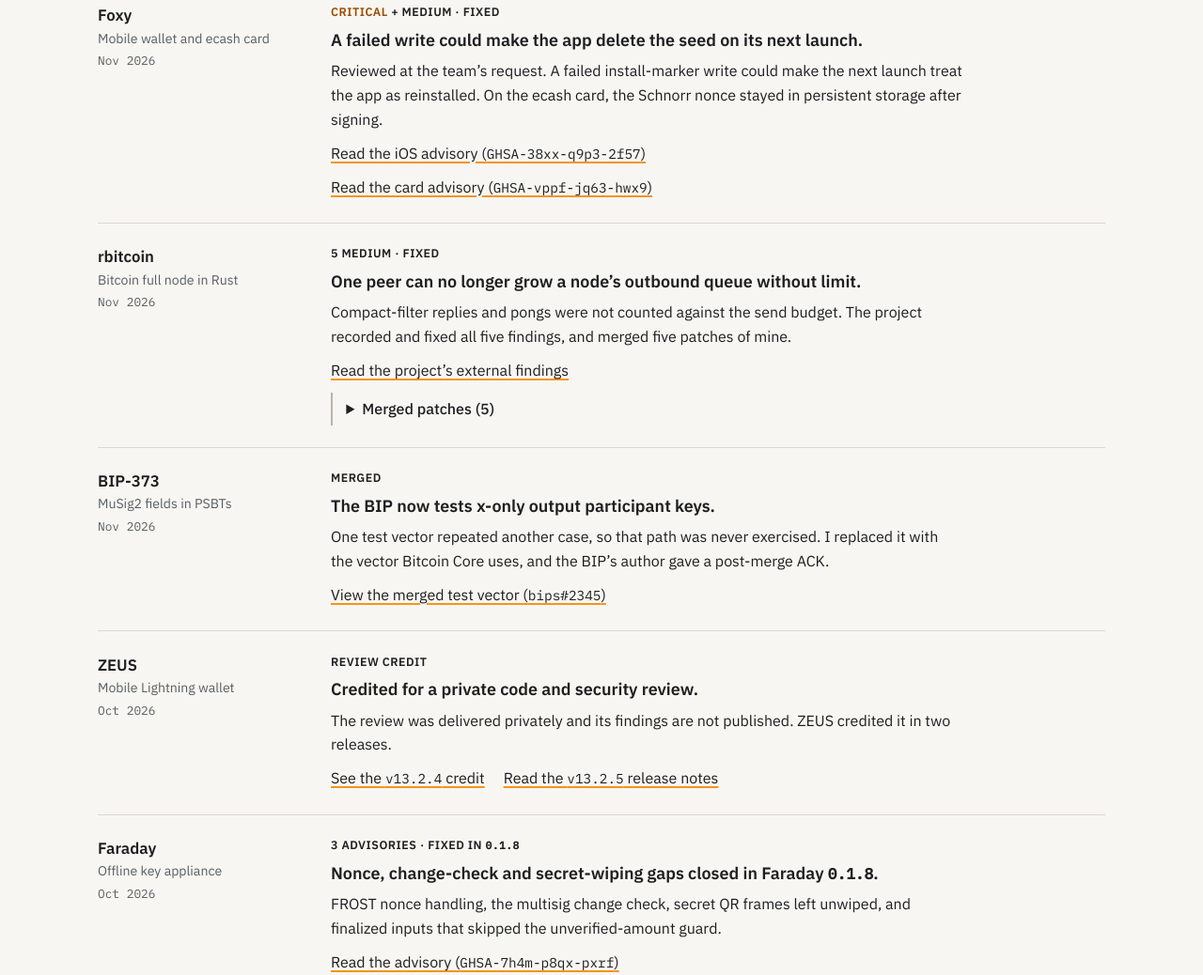
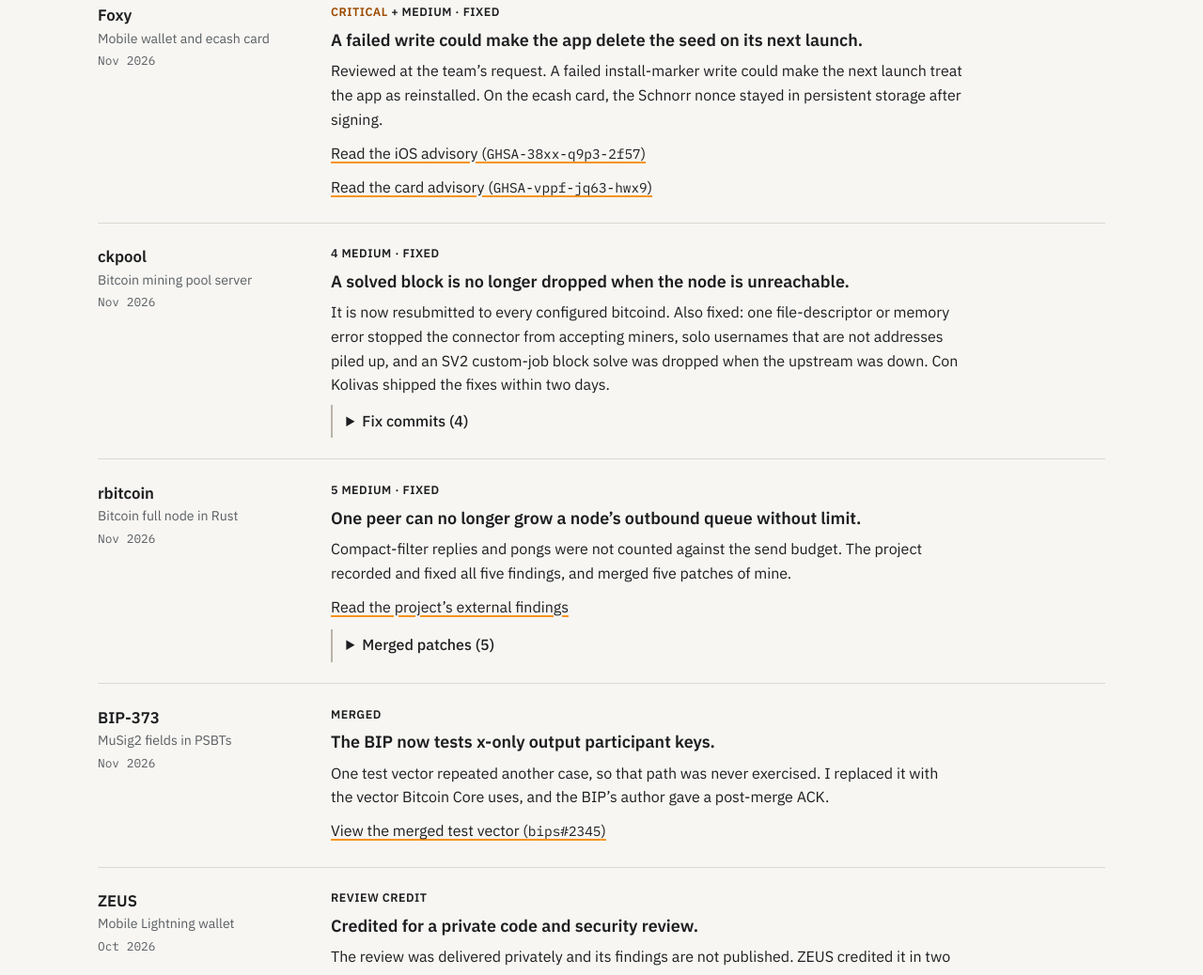
Before and after one commit to MrHodlX/MrHodlX.github.io, a plain HTML site: page index.html in a window 1280 px wide. Shown: the part 1084-2122 px from the top of the page at 94% size. Drawn offline with Linux system fonts and the light colour scheme.

Commit message:
Recent work: add ckpool, four mediums fixed within two days

```diff
--- a/index.html
+++ b/index.html
@@ -246,6 +246,23 @@
           <p class="evidence"><a href="https://github.com/getfoxy/iOS/security/advisories/GHSA-38xx-q9p3-2f57">Read the iOS advisory (<span class="mono">GHSA-38xx-q9p3-2f57</span>)</a> <a href="https://github.com/getfoxy/card/security/advisories/GHSA-vppf-jq63-hwx9">Read the card advisory (<span class="mono">GHSA-vppf-jq63-hwx9</span>)</a></p>
         </div>
       </li>
+      <li id="ckpool">
+        <div class="who"><span class="project">ckpool</span><span class="kind">Bitcoin mining pool server</span><span class="date">Nov 2026</span></div>
+        <div class="body">
+          <p class="status">4 MEDIUM &middot; FIXED</p>
+          <h3>A solved block is no longer dropped when the node is unreachable.</h3>
+          <p>It is now resubmitted to every configured bitcoind. Also fixed: one file-descriptor or memory error stopped the connector from accepting miners, solo usernames that are not addresses piled up, and an SV2 custom-job block solve was dropped when the upstream was down. Con Kolivas shipped the fixes within two days.</p>
+          <details>
+            <summary>Fix commits (4)</summary>
+            <ul class="mono">
+              <li><a href="https://bitbucket.org/ckolivas/ckpool/commits/227c1567d86fd11d0039be69607745265341fd2c">227c156</a></li>
+              <li><a href="https://bitbucket.org/ckolivas/ckpool/commits/72aff21b0d3316fbe69e98e81784911859bd2307">72aff21</a></li>
+              <li><a href="https://bitbucket.org/ckolivas/ckpool/commits/bce5fc5c31873a79536091dc88aa038ecb03e529">bce5fc5</a></li>
+              <li><a href="https://bitbucket.org/ckolivas/ckpool/commits/a78c5cca5d576659b9b81a145f0488aecc5fe23d">a78c5cc</a></li>
+            </ul>
+          </details>
+        </div>
+      </li>
       <li id="rbitcoin">
         <div class="who"><span class="project">rbitcoin</span><span class="kind">Bitcoin full node in Rust</span><span class="date">Nov 2026</span></div>
         <div class="body">
```
